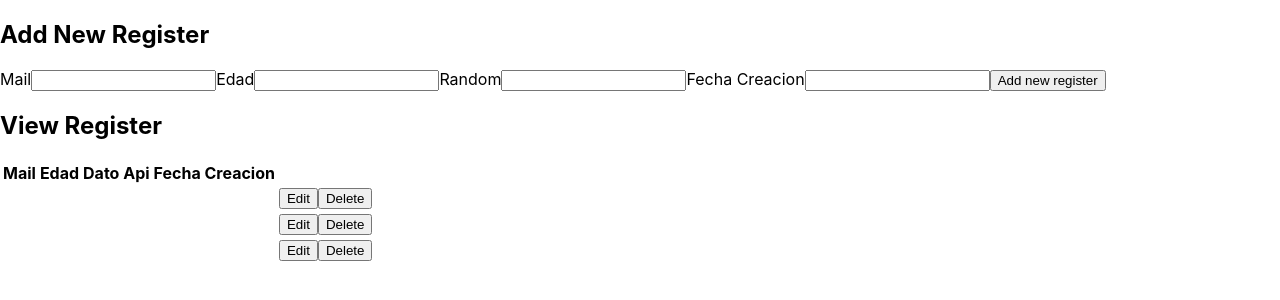
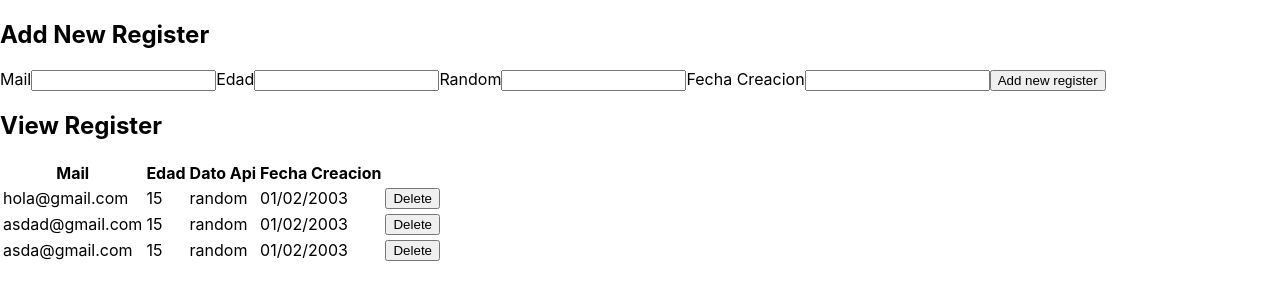
Before and after one commit to luck9217/TixcodeTest, a React (Create React App) app: page / in a window 1280 px wide. Shown: the top 300 px of the page. Built offline with nearby package versions, Linux system fonts and the light colour scheme.

Commit message:
fix: operations Crud

```diff
--- a/src/App.js
+++ b/src/App.js
@@ -4,17 +4,30 @@ import AddUserForm from './components/tables/AddUserForm'
 
 const App = () => {
   const usersData = [
-    { id: 1, name: 'Tania', username: 'floppydiskette' },
-    { id: 2, name: 'Craig', username: 'siliconeidolon' },
-    { id: 3, name: 'Ben', username: 'benisphere' },
+    { id: 1, mail: 'hola@gmail.com', edad: '15',datarandom:'random',datecreation:'01/02/2003' },
+    { id: 2, mail: 'asdad@gmail.com', edad: '15',datarandom:'random',datecreation:'01/02/2003' },
+    { id: 3, mail: 'asda@gmail.com', edad: '15',datarandom:'random',datecreation:'01/02/2003' },
   ]
 
+  const initialFormState = {id:null, mail: '', edad: '',datarandom:'',datecreation:'' }
+
+  //Setting state
   const [users, setUsers] = useState(usersData)
+  const [ currentUser, setCurrentUser ] = useState(initialFormState)
 
+  //CRUD operations
   const addUser = (user) => {
     user.id = users.length + 1
     setUsers([...users, user])
   }
+
+  const deleteUser = id => {
+
+
+		setUsers(users.filter(user => user.id !== id))
+	}
+
+
 
   return (
     <div className="container">
@@ -28,7 +41,7 @@ const App = () => {
         </div>
         <div className="flex-large">
           <h2>View Register</h2>
-          <UserTable users={users} />
+          <UserTable users={users} deleteUser={deleteUser} />
         </div>
       </div>
     </div>
--- a/src/components/tables/AddUserForm.js
+++ b/src/components/tables/AddUserForm.js
@@ -14,7 +14,7 @@ const AddUserForm = (props) => {
     <form
       onSubmit={(event) => {
         event.preventDefault()
-        if (!user.name || !user.username) return
+        if (!user.mail || !user.edad) return
 
         props.addUser(user)
         setUser(initialFormState)
@@ -24,14 +24,14 @@ const AddUserForm = (props) => {
       <input
         type="text"
         name="mail"
-        value={user.name}
+        value={user.mail}
         onChange={handleInputChange}
       />
       <label>Edad</label>
       <input
         type="text"
-        name="username"
-        value={user.username}
+        name="edad"
+        value={user.edad}
         onChange={handleInputChange}
       />
       <label>Random</label>
--- a/src/components/tables/UserTable.js
+++ b/src/components/tables/UserTable.js
@@ -19,14 +19,20 @@ const UserTable = (props) => (
             <td>{user.datarandom}</td>
             <td>{user.datecreation}</td>
             <td>
-              <button className="button muted-button">Edit</button>
-              <button className="button muted-button">Delete</button>
+
+                    <button
+                         onClick={() => props.deleteUser(user.id)}
+                         className="button muted-button"
+
+                         >Delete
+
+                    </button>
             </td>
           </tr>
         ))
       ) : (
         <tr>
-          <td colSpan={3}>No users</td>
+          <td colSpan={3}>No data</td>
         </tr>
       )}
     </tbody>
```
